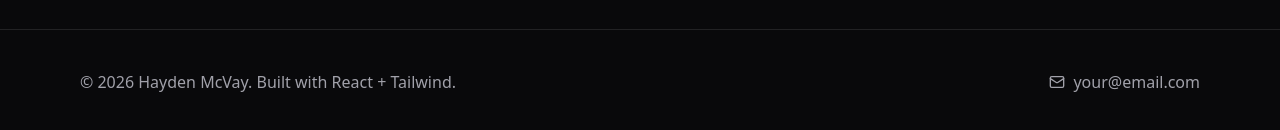
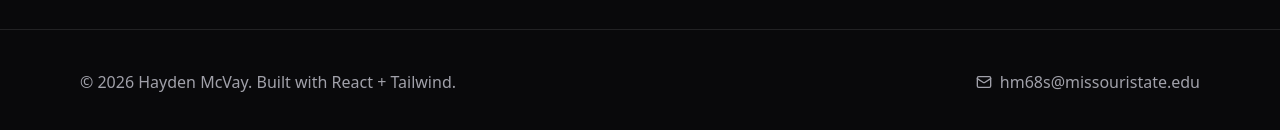
Before and after one commit to HaydenMcVay/PersonalWebsite, a React (Vite) app in the folder frontend/: page / in a window 1280 px wide. Shown: the part 2538-2668 px from the top of the page. Built offline with nearby package versions, Linux system fonts and the light colour scheme.

Commit message:
Changed Email on Footer

```diff
--- a/frontend/src/pages/Home.jsx
+++ b/frontend/src/pages/Home.jsx
@@ -246,8 +246,8 @@ export default function Home() {
       <footer id="contact" className="border-t border-white/10 px-6 py-10 md:px-12 lg:px-20">
         <div className={`mx-auto flex max-w-6xl flex-col justify-between gap-4 md:flex-row md:items-center ${themeStyles.footerText}`}>
           <p>© 2026 Hayden McVay. Built with React + Tailwind.</p>
-          <a href="mailto:your@email.com" className="inline-flex items-center gap-2 hover:text-white">
-            <Mail size={16} /> your@email.com
+          <a href="mailto:hm68s@missouristate.edu" className="inline-flex items-center gap-2 hover:text-white">
+            <Mail size={16} /> hm68s@missouristate.edu
           </a>
         </div>
       </footer>
```
